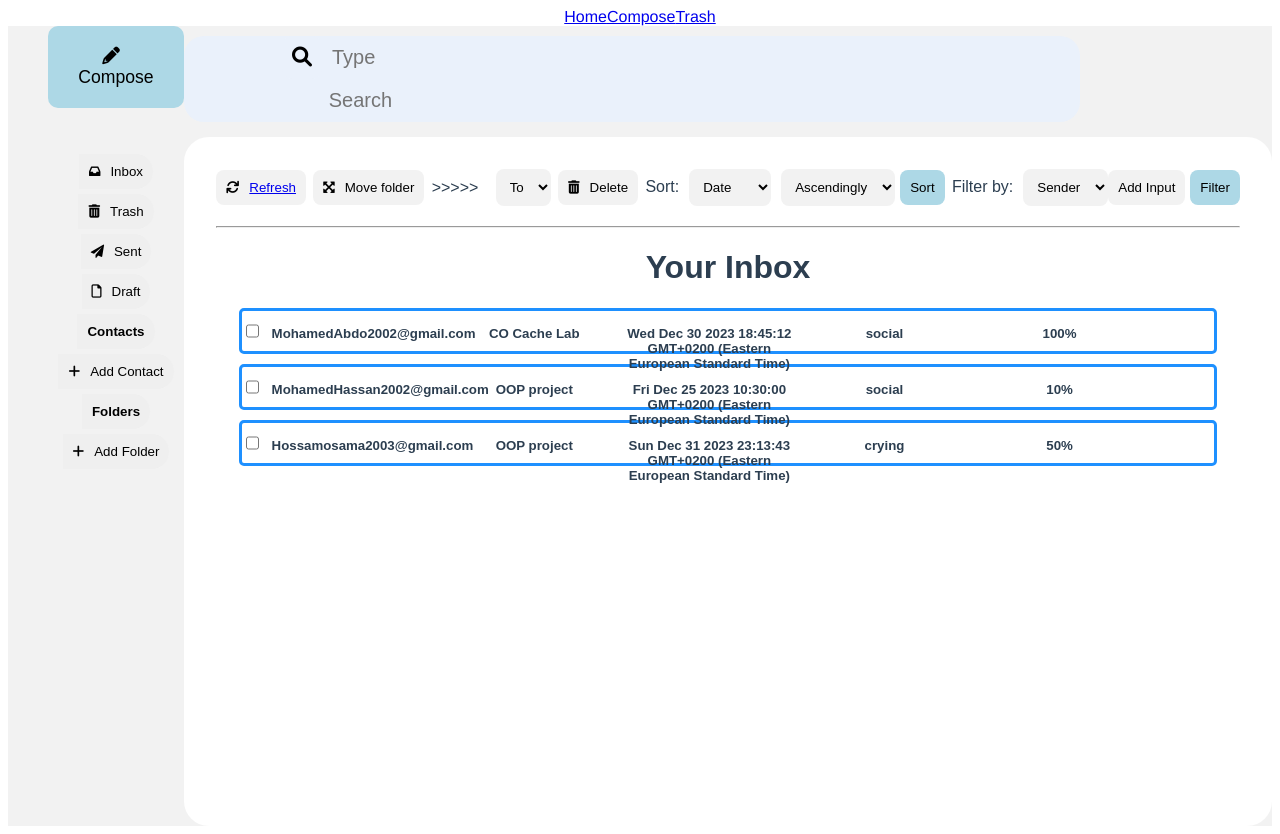
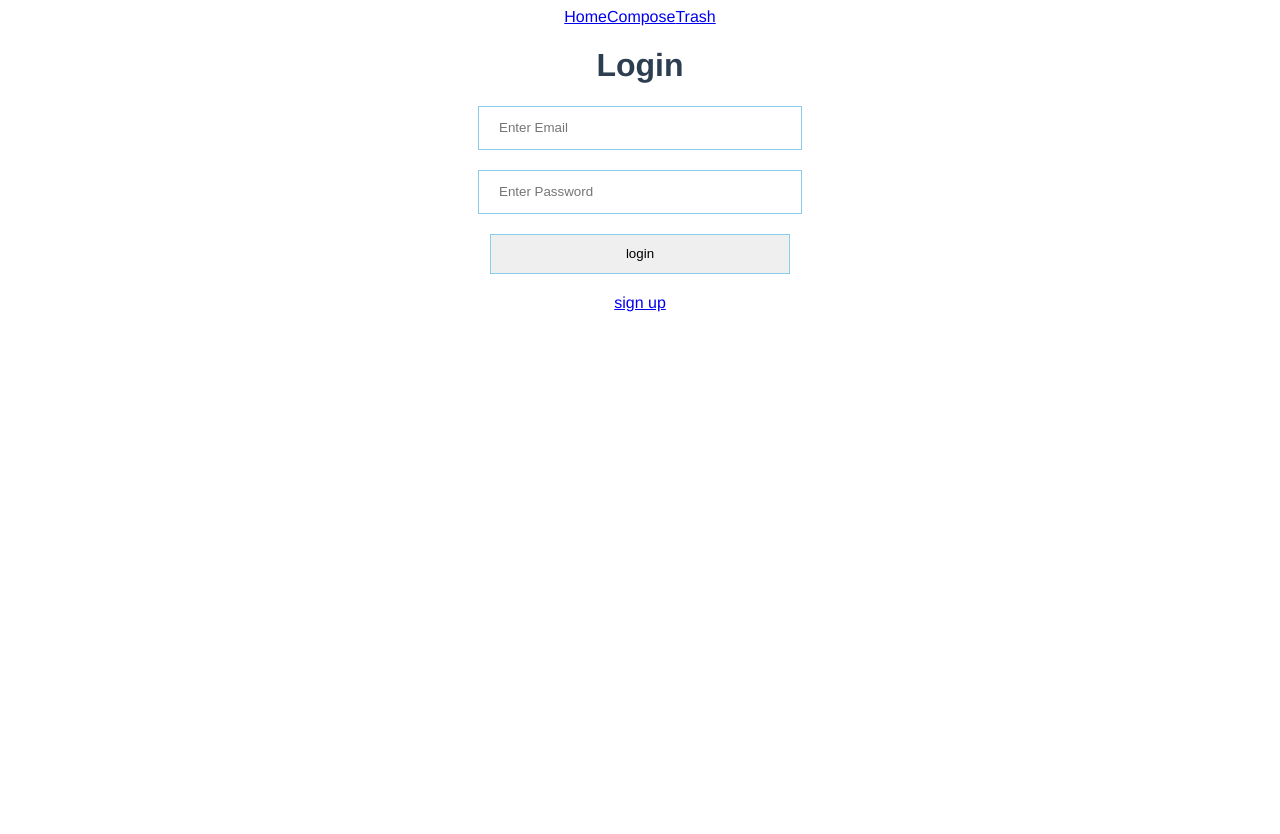
Before and after one commit to MohamedAbdo37/Speed-Mail, a Vue app: page / in a window 1280 px wide. After the commit the page ends 800 px from the top, so only its background shows below. Built offline with nearby package versions, Linux system fonts and the light colour scheme.

Commit message:
show message

```diff
--- a/src/components/Compose.vue
+++ b/src/components/Compose.vue
@@ -2,7 +2,7 @@
  <div class="container">
         <div class="header">
             <h1>New Message</h1>
-          <router-link to="/">X</router-link>
+          <router-link to="/home">X</router-link>
         </div>
         <div class="form-group">
             <label for="from">from</label>
--- a/src/components/Home.vue
+++ b/src/components/Home.vue
@@ -158,13 +158,21 @@
       <hr style="margin-top: 20px; margin-bottom: 20px" id="horizontal-line" />
       <h1 >{{ title }}</h1>
       <div v-for="mail in mails" :key="mail.id" class="mail">
-        <input type="checkbox" @change="updateSelected(mail.iD)" >
-        <div class="properties">
-          <div><h5>{{ mail.From }}</h5></div>
-          <div><h5>{{ mail.Subject }}</h5></div>
-          <div><h5>{{ mail.Date }}</h5></div>
-          <div><h5>{{ mail.Type }}</h5></div>
-          <div><h5>{{ mail.Priority}}%</h5></div>
+        <div class="properties-data" >
+          <input type="checkbox" @change="updateSelected(mail.iD)" >
+          <div class="properties" @click="if(this.opened != mail.iD)this.opened = mail.iD;else opened=''">
+            <!-- <div><h5>{{ mail.From }}</h5></div> -->
+            <div><h5>{{ mail.Subject }}</h5></div>
+            <!-- <div><h5>{{ mail.Date }}</h5></div> -->
+            <div><h5>{{ mail.Type }}</h5></div>
+            <div><h5>{{ mail.Priority}}%</h5></div>
+          </div>
+        </div>
+        <div class="message" v-show="opened == mail.iD">
+          <h3>from: {{ mail.From }}</h3>
+          <h3>date: {{ mail.Date }}</h3>
+          <h3>message:</h3>
+          <p style="float: left; white-space: pre-wrap;">{{ mail.Body }}</p>
         </div>
       </div>
     </div>
@@ -174,7 +182,6 @@
 
 <script>
 import axios from 'axios';
-
 export default {
   name: 'hoMe',
   components: {
@@ -198,6 +205,7 @@ export default {
       filterby: "sender",
       filter: [],
       selected:[],
+      opened: "",
       mails: [
         {
           To: "Yahiaibrahime123@gmail.com",
@@ -256,6 +264,9 @@ export default {
   computed: {
     filteredFoldernames() {
       return this.foldernames.filter(folder => folder !== '');
+    },
+    userEmail() {
+      return this.$route.query.email;
     },
   },
   methods: {
@@ -726,32 +737,44 @@ i {
 
 .mail {
   width: 95%;
-  height: 40px;
-  display: flex;
-  border-radius: 5px;
+  height: auto;
+  display: grid;
   margin: auto;
   margin-top: 10px;
-  border-width: 2px;
-  border:dodgerblue;
-  border-style: solid;
 }
-.mail:hover {
+.mail .properties-data:hover {
   box-shadow: 0 5px 5px rgba(0, 0, 0, .3);
 }
 .mail .properties{
   display: grid;
   grid-template-columns: repeat(auto-fit, minmax(20%, 1fr));
-  text-align: center;
+  /* text-align: center; */
   padding-left: 10px;
   width: 90%;
+  /* height: 40px; */
+  border-width: 2px;
+  border-radius: 5px;
+}
+.mail .properties-data{
+  height: 40px;
+  border-width: 2px;
+  border-radius: 5px;
+  display: flex;
+  border: 2px solid dodgerblue;
 }
 .hh {
   position: absolute;
   top: 500px;
   left: 55px;
 }
-.mail .properties h5 {
- margin: auto;
- margin-top: 15px;
+.mail .message{
+  background-color: darkgray;
+  width: 99%;
+  text-align: left;
+  padding-left: 10px;
+  /* word-wrap: break-word; */
+  /* overflow-wrap: break-word; */
+  /* margin: auto; */
+  overflow-wrap: break-word;
 }
 </style>
--- a/src/components/LoginVue.vue
+++ b/src/components/LoginVue.vue
@@ -2,8 +2,8 @@
     <!-- <img  class="logo" src="../assets/hospital_logo.jpeg"> -->
     <h1>Login</h1>
     <form class="login"  @submit="login">
-        <input type="email" v-model="email" placeholder="Enter Email" />
-        <input type="password" v-model="password" placeholder="Enter Password" />
+        <input type="email" v-model="email" placeholder="Enter Email" :email='email' required />
+        <input type="password" v-model="password" placeholder="Enter Password" required />
         <input type="submit" value="login" style="padding: 0%;"/>
         <p>
             <router-link to="/sign-up">sign up</router-link>
@@ -12,7 +12,8 @@
 </template>
 
 <script>
-    import axios from 'axios'
+    //import axios from 'axios'
+    //import hoMe from './Home.vue'
     export default {
         name: "LoginVue",
         data() {
@@ -23,14 +24,16 @@
         },
         methods: {
             async login() {
-                let result = await axios.get(
-                    `http://localhost:3000/users?email=${ this.email }&password=${ this.password }`
-                )
-                if(result.status == 200 && result.data.length>0) {
-                    localStorage.setItem("user-info", JSON.stringify(result.data[0]));
-                    this.$router.push( {name: "Home"} );
-                }
-                console.log(result)
+                // let result = await axios.get(
+                //     `http://localhost:8081/users?email=${ this.email }&password=${ this.password }`
+                // ).then((r) => {
+                //    let user = r.data
+                //    if(user)
+                //        this.$router.push( { name: 'Home', query: { email: this.email } });
+                //    else
+                //        console.log("user not found")
+                //})
+                this.$router.push( { name: 'Home', query: { email: this.email } });
             }
         },
         mounted() {
@@ -38,7 +41,10 @@
             if(user) {
                 this.$router.push( {name: "Home"} );
             }
-        }
+        },
+        // components: {
+        //     hoMe,
+        // }
     }
 </script>
 
--- a/src/components/SignUp.vue
+++ b/src/components/SignUp.vue
@@ -24,16 +24,14 @@ import axios from 'axios'
         },
         methods: {
             async signUp() {
-                let result = await axios.post("http://localhost:3000/users/",{
+                await axios.post("http://localhost:8081/users/", {
                     name: this.name,
                     email: this.email,
                     password: this.password
-                });
-                console.warn(result);
-                if(result.status == 201) {
-                    localStorage.setItem("user-info", JSON.stringify(result.data));
-                    this.$router.push( {name: "Home"} );
-                }
+                }).then((r) => {
+                    console.log(r.data);
+                    this.$router.push( { name: 'Home', query: { email: this.email } });
+                })
             }
         },
         mounted() {
--- a/src/router/index.js
+++ b/src/router/index.js
@@ -7,9 +7,10 @@ import LoginVue from '../components/LoginVue.vue';
 import SignUp from '../components/SignUp.vue';
 const routes = [
   {
-    path: '/',
+    path: '/home',
     name: 'Home',
     component: hoMe,
+    props: true
   },
   {
     path: '/Compose',
@@ -27,9 +28,10 @@ const routes = [
     component: FolderBrowseVue,
   },
   {
-    path: '/login',
+    path: '/',
     name: 'LoginVue',
-    component: LoginVue
+    component: LoginVue,
+    props: true
   },
   {
     path: '/SignUp',
```
